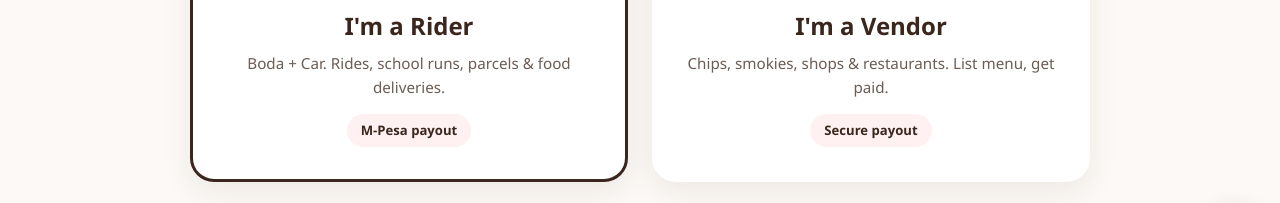
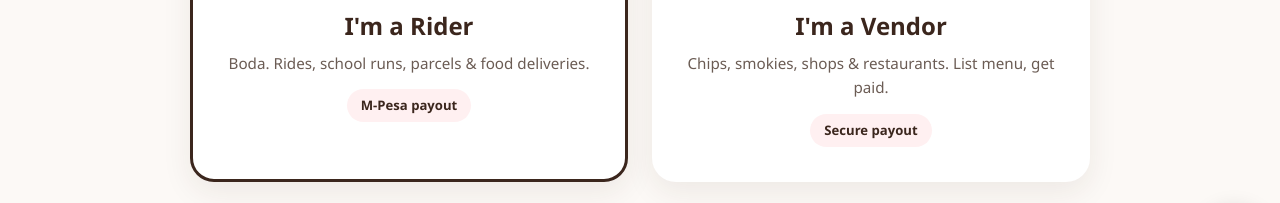
Before and after one commit to yung67443-star/-bodaa-app-binaries, a website: page public/index.html in a window 1280 px wide. Shown: the part 522-725 px from the top of the page. Drawn offline with Linux system fonts and the light colour scheme.

Commit message:
multiple fix

```diff
--- a/public/index.html
+++ b/public/index.html
@@ -97,7 +97,7 @@ footer{background:#fff;border-top:1px solid rgba(59,38,29,.07);margin-top:60px;p
     <div class="role-card active" id="card-rider" onclick="switchRole('rider')">
       <div class="ico">🏍️</div>
       <h2>I'm a Rider</h2>
-      <p>Boda + Car. Rides, school runs, parcels & food deliveries.</p>
+      <p>Boda. Rides, school runs, parcels & food deliveries.</p>
       <span class="pill">M-Pesa payout</span>
     </div>
     <div class="role-card vendor" id="card-vendor" onclick="switchRole('vendor')">
```
